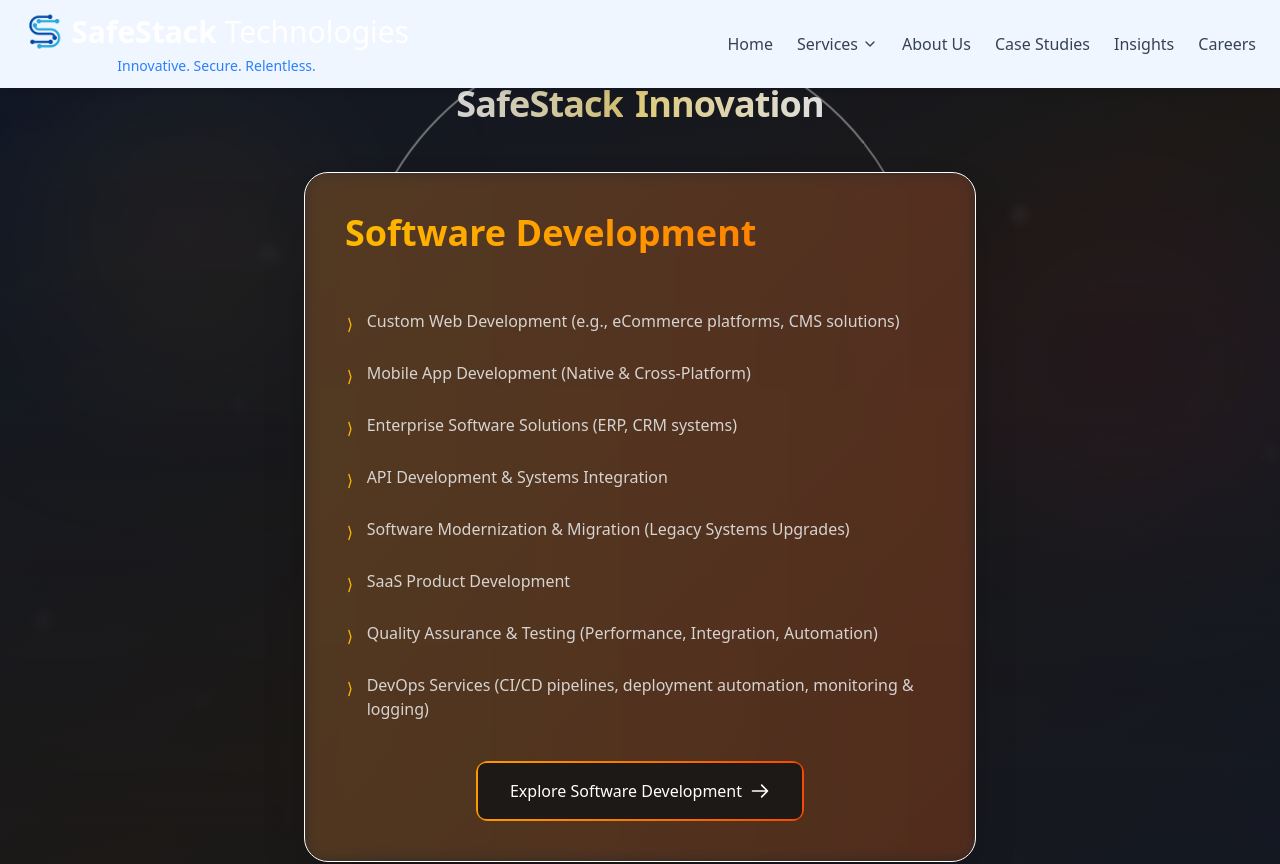
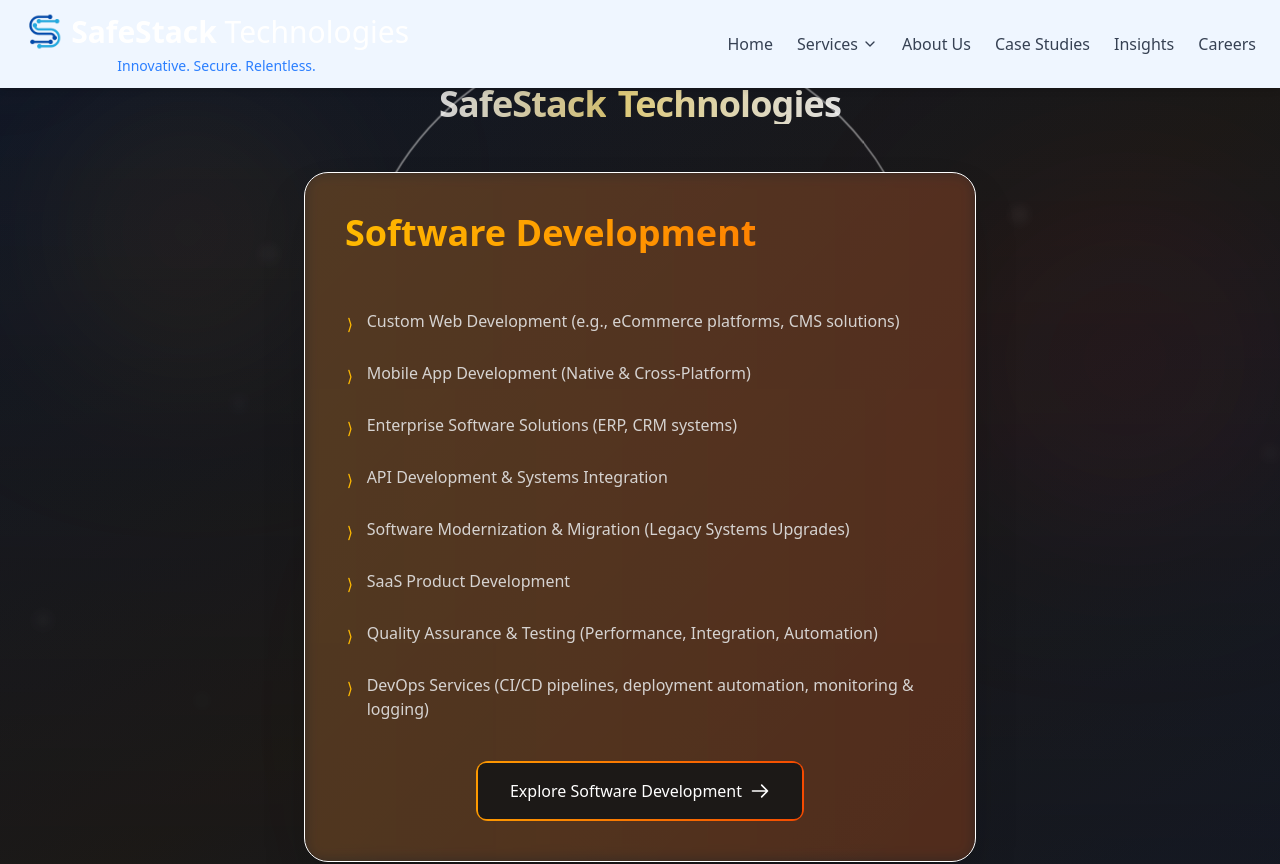
Before and after one commit to OumaArera/safestack, a React (Vite) app: page / in a window 1280 px wide. Shown: the top 864 px of the page. Built offline with nearby package versions, Linux system fonts and the light colour scheme.

Commit message:
feat: page layout

```diff
--- a/index.html
+++ b/index.html
@@ -4,7 +4,7 @@
     <meta charset="UTF-8" />
     <link rel="icon" type="image/svg+xml" href="/src/assets/logo.png" />
     <meta name="viewport" content="width=device-width, initial-scale=1.0" />
-    <title>Safe Stack Innovation</title>
+    <title>Safe Stack Technologies</title>
   </head>
   <body>
     <div id="root"></div>
--- a/src/components/Home.jsx
+++ b/src/components/Home.jsx
@@ -152,7 +152,7 @@
             SafeStack
           </span>
           <span className="inline-block ml-3 bg-clip-text text-transparent bg-gradient-to-r from-amber-200 to-white animate-pulse-subtle" style={{ animationDelay: '0.5s' }}>
-            Innovation
+            Technologies
           </span>
         </h1>
 
```
